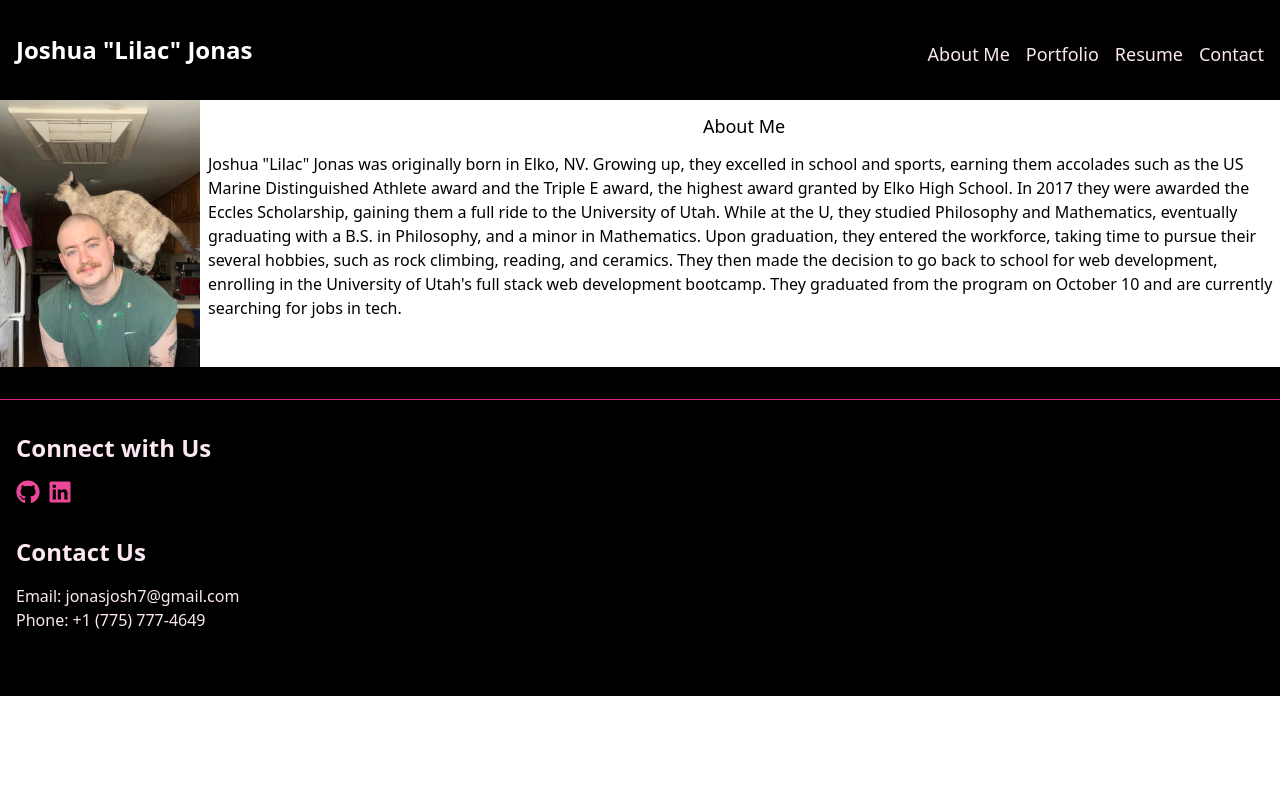
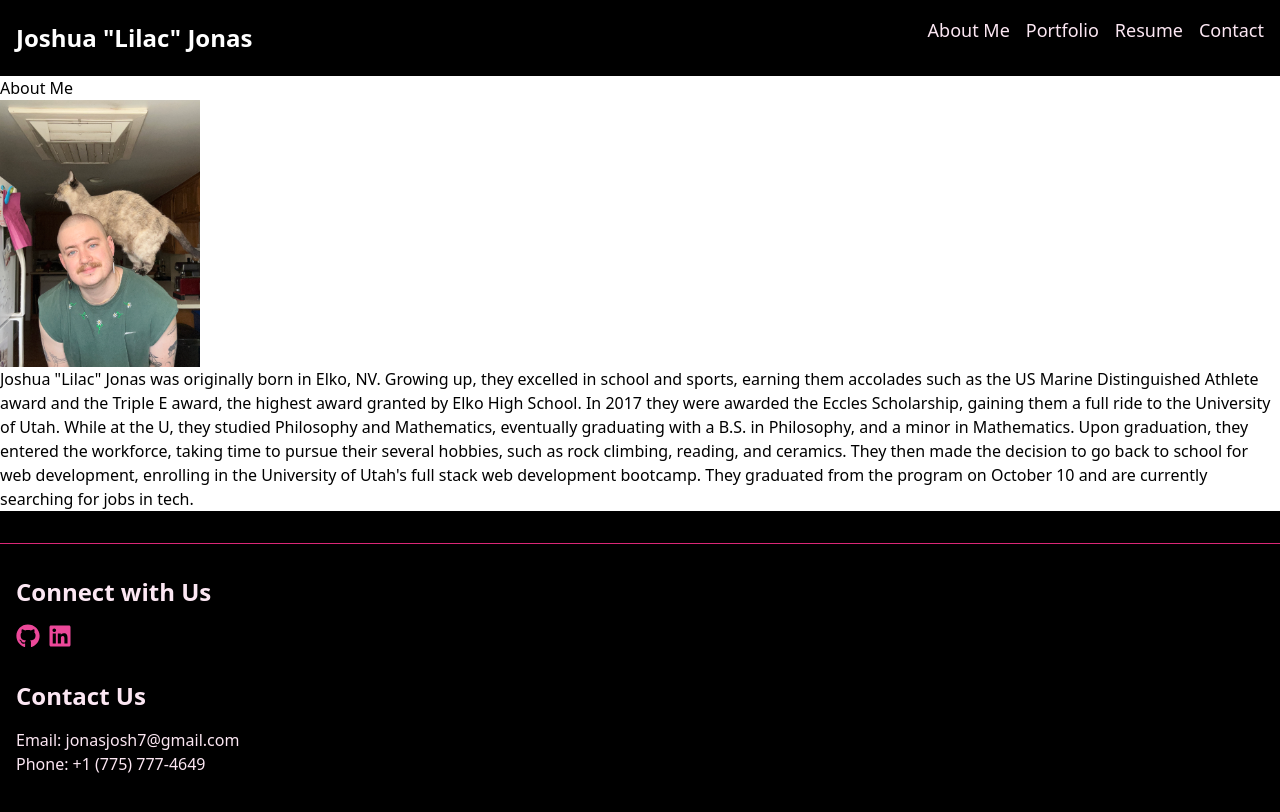
Before and after one commit to lilac27/Portfolio, a React (Create React App) app: page / in a window 1280 px wide. Shown: the top 812 px of the page. Built offline with nearby package versions, Linux system fonts and the light colour scheme.

Commit message:
Revert "working on styling for about me page"
This reverts commit 730f05a88a6f4419181f5153bcfe41c1ef0ce601.

```diff
--- a/src/App.css
+++ b/src/App.css
@@ -9,7 +9,7 @@
   right: 0;
   width: 20%;
   max-width: 300px; /* Adjust width as needed */
-  background-color: black; /* Change background color */
+  background-color: gray; /* Change background color */
   z-index: 100; /* Ensure it's above other elements */
   padding: 20px;
   /* Other necessary styles */
@@ -22,7 +22,6 @@
 
 .menu-link {
   margin-right: 1rem;
-  line-height: 1.8;
 }
 
 .navbar {
--- a/src/components/Navbar.js
+++ b/src/components/Navbar.js
@@ -24,7 +24,7 @@ function Navbar() {
   return (
     <nav className='flex justify-between items-center p-4 navbar'>
       <span className='text-white text-2xl font-bold'>Joshua "Lilac" Jonas</span>
-      <div className='hidden mt-6 md:flex text-lg space-x-4 text-pink-100'>
+      <div className='hidden md:flex text-lg space-x-4 text-pink-100'>
         <Link to='/' onClick={closeMenu} className='mb-4'>
           About Me
         </Link>
--- a/src/pages/AboutMe.js
+++ b/src/pages/AboutMe.js
@@ -4,14 +4,12 @@ import '../App.css';
 
 export default function About() {
   return (
-    <div className='flex'>
+    <div>
+      <h1>About Me</h1>
       <img src={profilePicture} alt="Lilac Profile" className="profile-picture" />
-      <div className='ml-2'>
-        <h1 className='text-center p-3 text-lg'>About Me</h1>
-        <p className='pb-5'>
-          Joshua "Lilac" Jonas was originally born in Elko, NV. Growing up, they excelled in school and sports, earning them accolades such as the US Marine Distinguished Athlete award and the Triple E award, the highest award granted by Elko High School. In 2017 they were awarded the Eccles Scholarship, gaining them a full ride to the University of Utah. While at the U, they studied Philosophy and Mathematics, eventually graduating with a B.S. in Philosophy, and a minor in Mathematics. Upon graduation, they entered the workforce, taking time to pursue their several hobbies, such as rock climbing, reading, and ceramics. They then made the decision to go back to school for web development, enrolling in the University of Utah's full stack web development bootcamp. They graduated from the program on October 10 and are currently searching for jobs in tech.
-        </p>
-      </div>
+      <p>
+        Joshua "Lilac" Jonas was originally born in Elko, NV. Growing up, they excelled in school and sports, earning them accolades such as the US Marine Distinguished Athlete award and the Triple E award, the highest award granted by Elko High School. In 2017 they were awarded the Eccles Scholarship, gaining them a full ride to the University of Utah. While at the U, they studied Philosophy and Mathematics, eventually graduating with a B.S. in Philosophy, and a minor in Mathematics. Upon graduation, they entered the workforce, taking time to pursue their several hobbies, such as rock climbing, reading, and ceramics. They then made the decision to go back to school for web development, enrolling in the University of Utah's full stack web development bootcamp. They graduated from the program on October 10 and are currently searching for jobs in tech.
+      </p>
     </div>
   );
 }
```
